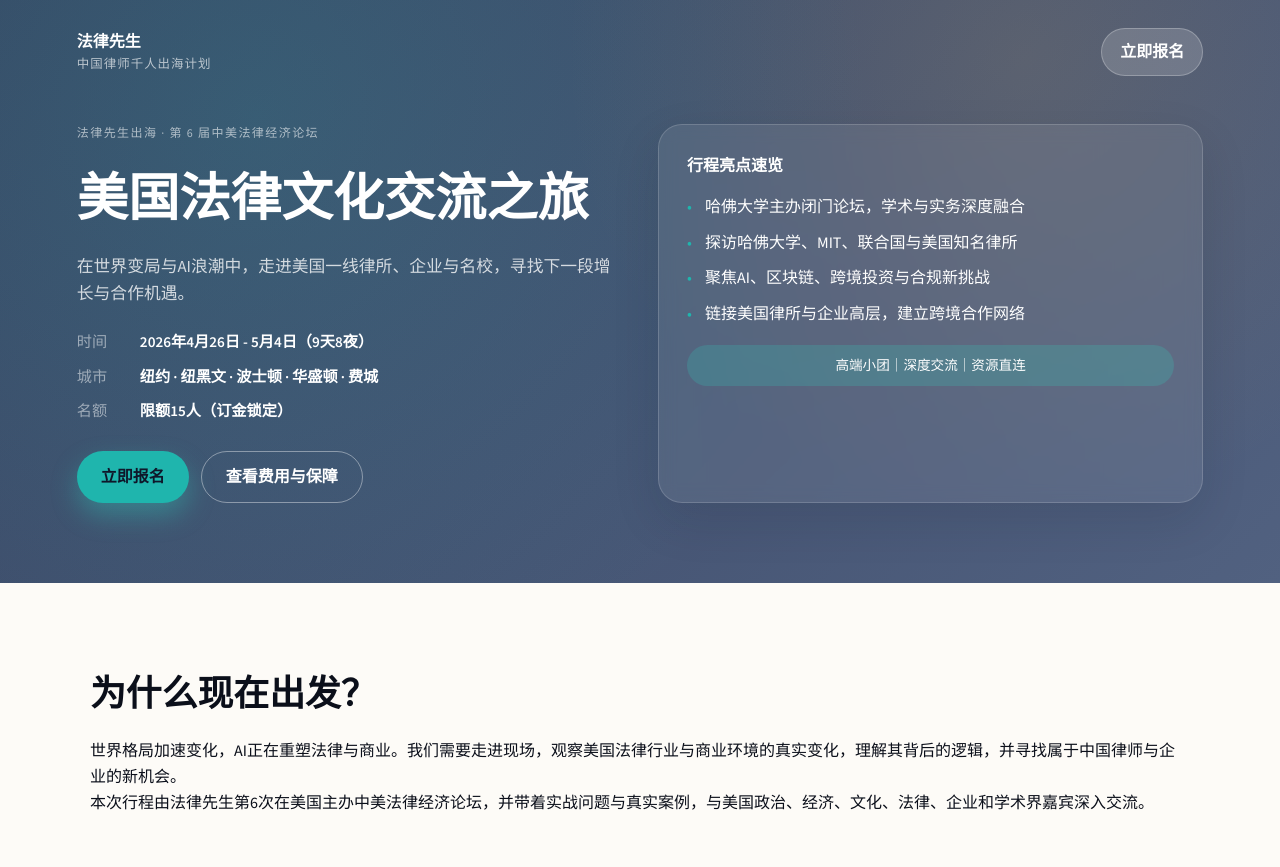
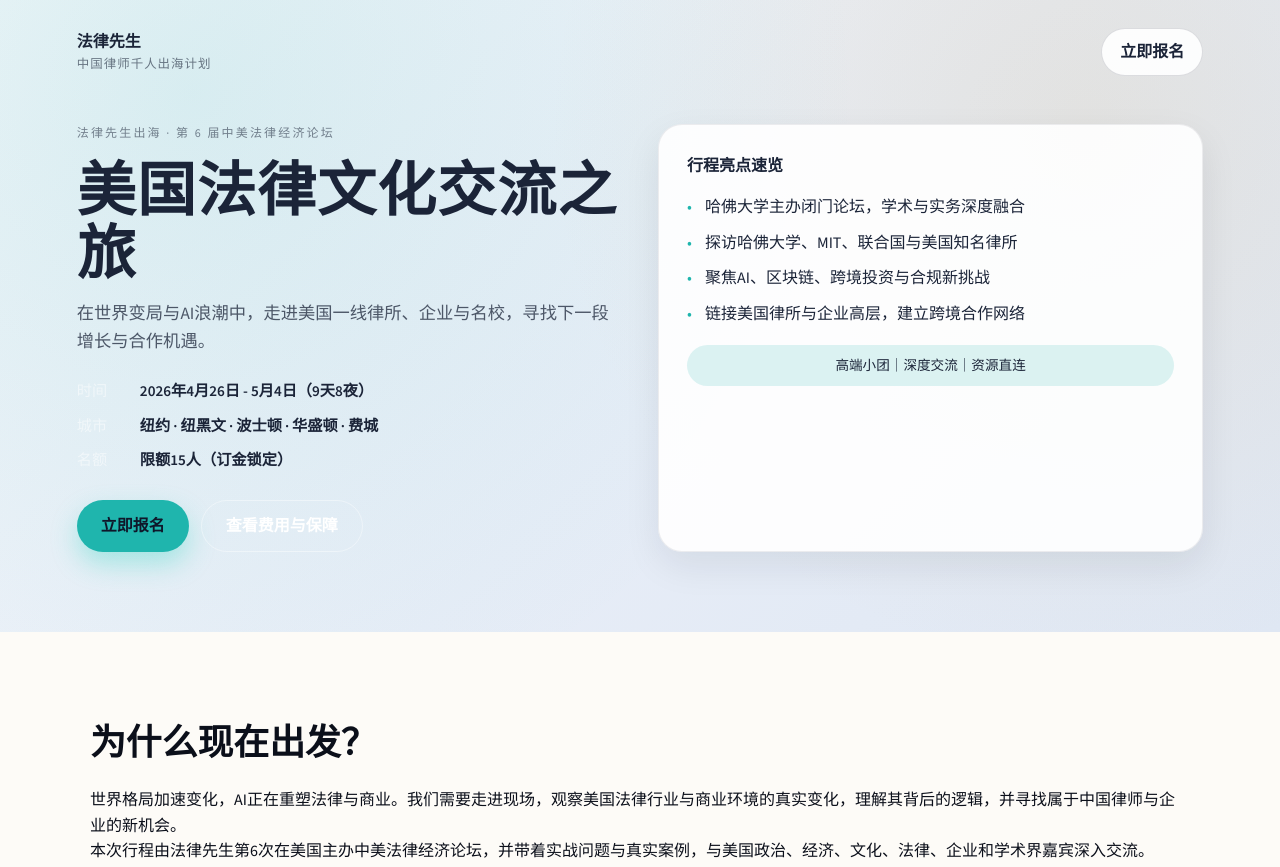
Before and after one commit to cricket119/law-forum-us-2026-landing, a plain HTML site: page index.html in a window 1280 px wide. Shown: the top 867 px of the page. Drawn offline with nearby package versions, Linux system fonts and the light colour scheme.

Commit message:
Lighten hero and refine gallery layout

```diff
--- a/index.html
+++ b/index.html
@@ -131,7 +131,6 @@
           <img src="assets/gallery-2.jpg" alt="往期活动现场照片 2" />
           <img src="assets/gallery-3.jpg" alt="往期活动现场照片 3" />
           <img src="assets/gallery-4.jpg" alt="往期活动现场照片 4" />
-          <img src="assets/gallery-5.jpg" alt="往期活动现场照片 5" />
         </div>
       </div>
     </section>
--- a/styles.css
+++ b/styles.css
@@ -10,7 +10,7 @@
   --muted: #4b5563;
   --line: #e2e8f0;
   --card: #ffffff;
-  --shadow: 0 18px 48px rgba(15, 23, 42, 0.12);
+  --shadow: 0 14px 36px rgba(15, 23, 42, 0.08);
   --hero-start: #f6f7fb;
   --hero-mid: #e9eef6;
   --hero-end: #e4ebf3;
@@ -27,6 +27,18 @@ body {
   color: var(--text);
   background: var(--bg);
   line-height: 1.6;
+}
+
+body::before {
+  content: '';
+  position: fixed;
+  inset: 0;
+  background:
+    radial-gradient(circle at 10% 15%, rgba(255, 255, 255, 0.7), transparent 45%),
+    radial-gradient(circle at 85% 20%, rgba(239, 246, 255, 0.8), transparent 50%),
+    linear-gradient(180deg, rgba(255, 255, 255, 0.55), rgba(255, 255, 255, 0.15));
+  pointer-events: none;
+  z-index: -1;
 }
 
 img {
@@ -46,7 +58,7 @@ a {
 
 .hero {
   position: relative;
-  color: #fff;
+  color: #1b2438;
   padding-bottom: 80px;
   overflow: hidden;
 }
@@ -54,9 +66,9 @@ a {
 .hero__bg {
   position: absolute;
   inset: 0;
-  background: radial-gradient(circle at 20% 20%, rgba(31, 181, 173, 0.16), transparent 55%),
-              radial-gradient(circle at 80% 10%, rgba(202, 163, 90, 0.16), transparent 40%),
-              linear-gradient(135deg, #394764 0%, #455473 55%, #516180 100%);
+  background: radial-gradient(circle at 15% 15%, rgba(31, 181, 173, 0.12), transparent 55%),
+              radial-gradient(circle at 85% 20%, rgba(202, 163, 90, 0.14), transparent 45%),
+              linear-gradient(135deg, #f5f7fb 0%, #e7edf7 55%, #dfe7f3 100%);
   z-index: 0;
 }
 
@@ -72,7 +84,7 @@ a {
 .brand {
   display: grid;
   gap: 2px;
-  color: #fff;
+  color: #1b2438;
 }
 
 .brand__name {
@@ -84,14 +96,14 @@ a {
   font-size: 0.78rem;
   letter-spacing: 0.08em;
   text-transform: uppercase;
-  color: rgba(255, 255, 255, 0.65);
+  color: rgba(27, 36, 56, 0.6);
 }
 
 .nav__cta {
   padding: 10px 18px;
   border-radius: 999px;
-  background: rgba(255, 255, 255, 0.16);
-  border: 1px solid rgba(255, 255, 255, 0.25);
+  background: rgba(255, 255, 255, 0.9);
+  border: 1px solid rgba(27, 36, 56, 0.15);
   font-weight: 600;
 }
 
@@ -106,22 +118,24 @@ a {
 
 .hero__text h1 {
   font-family: 'Playfair Display', serif;
-  font-size: clamp(2.4rem, 4vw, 3.6rem);
-  margin-bottom: 16px;
+  font-size: clamp(2.6rem, 4.6vw, 3.9rem);
+  letter-spacing: 0.02em;
+  line-height: 1.08;
+  margin-bottom: 18px;
 }
 
 .eyebrow {
   text-transform: uppercase;
-  letter-spacing: 0.12em;
+  letter-spacing: 0.18em;
   font-size: 0.75rem;
-  color: rgba(255, 255, 255, 0.6);
+  color: rgba(27, 36, 56, 0.55);
   margin-bottom: 12px;
 }
 
 .subtitle {
   max-width: 540px;
-  color: rgba(255, 255, 255, 0.78);
-  font-size: 1.05rem;
+  color: rgba(27, 36, 56, 0.75);
+  font-size: 1.08rem;
   margin-bottom: 24px;
 }
 
@@ -149,12 +163,11 @@ a {
 }
 
 .hero__card {
-  background: rgba(255, 255, 255, 0.08);
-  border: 1px solid rgba(255, 255, 255, 0.16);
+  background: rgba(255, 255, 255, 0.9);
+  border: 1px solid rgba(27, 36, 56, 0.08);
   border-radius: 24px;
   padding: 28px;
   box-shadow: var(--shadow);
-  backdrop-filter: blur(8px);
 }
 
 .hero__card-title {
@@ -165,7 +178,7 @@ a {
 .hero__badge {
   margin-top: 18px;
   padding: 10px 14px;
-  background: rgba(45, 212, 191, 0.2);
+  background: rgba(31, 181, 173, 0.15);
   border-radius: 999px;
   font-size: 0.85rem;
   text-align: center;
@@ -237,23 +250,23 @@ a {
 
 .gallery {
   display: grid;
-  grid-template-columns: repeat(auto-fit, minmax(180px, 1fr));
-  gap: 16px;
+  grid-template-columns: repeat(2, minmax(0, 1fr));
+  gap: 18px;
 }
 
 .gallery img {
   width: 100%;
-  height: 160px;
+  height: 190px;
   object-fit: cover;
   border-radius: 16px;
-  box-shadow: 0 12px 30px rgba(15, 23, 42, 0.12);
+  box-shadow: 0 10px 26px rgba(15, 23, 42, 0.1);
 }
 
 .card {
   background: var(--card);
   padding: 22px;
   border-radius: 18px;
-  box-shadow: 0 14px 40px rgba(15, 23, 42, 0.08);
+  box-shadow: 0 12px 32px rgba(15, 23, 42, 0.07);
 }
 
 .card h3 {
```
Also changed, not shown: assets/gallery-5.jpg (deleted).
